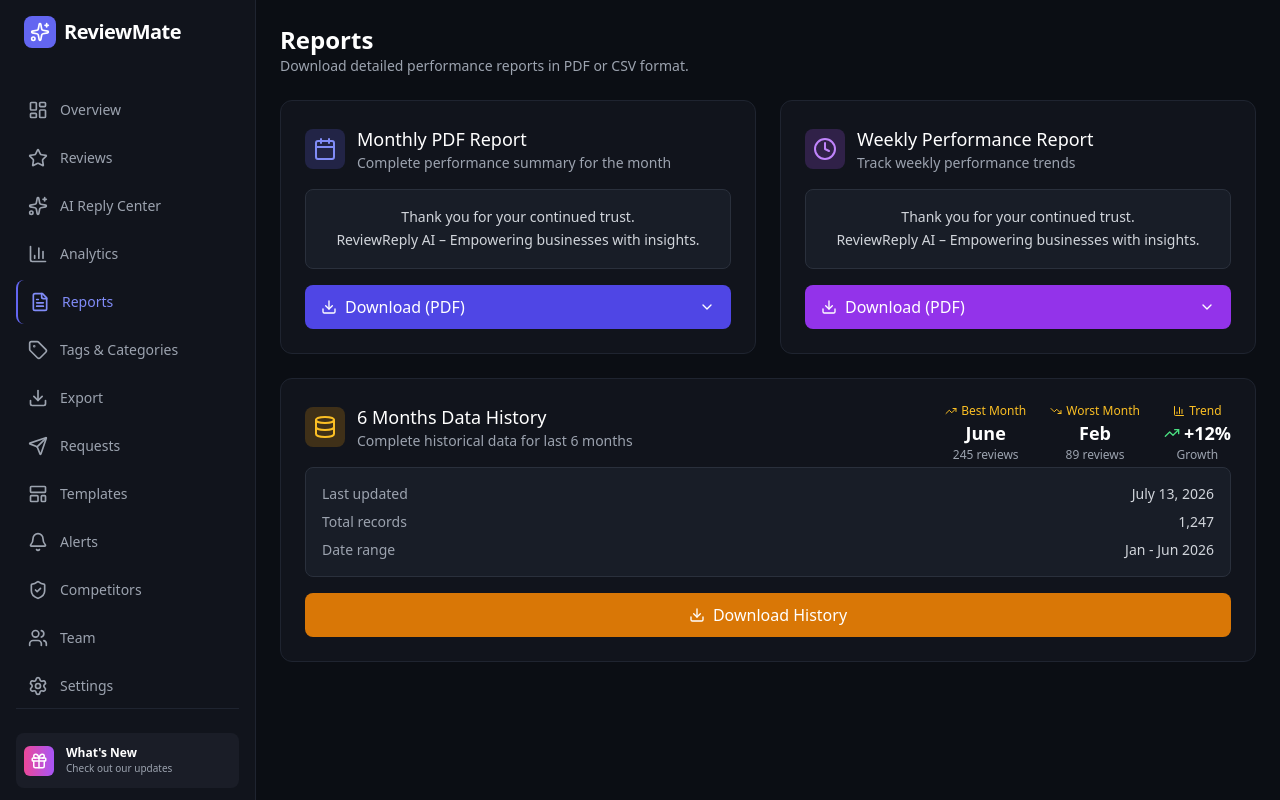
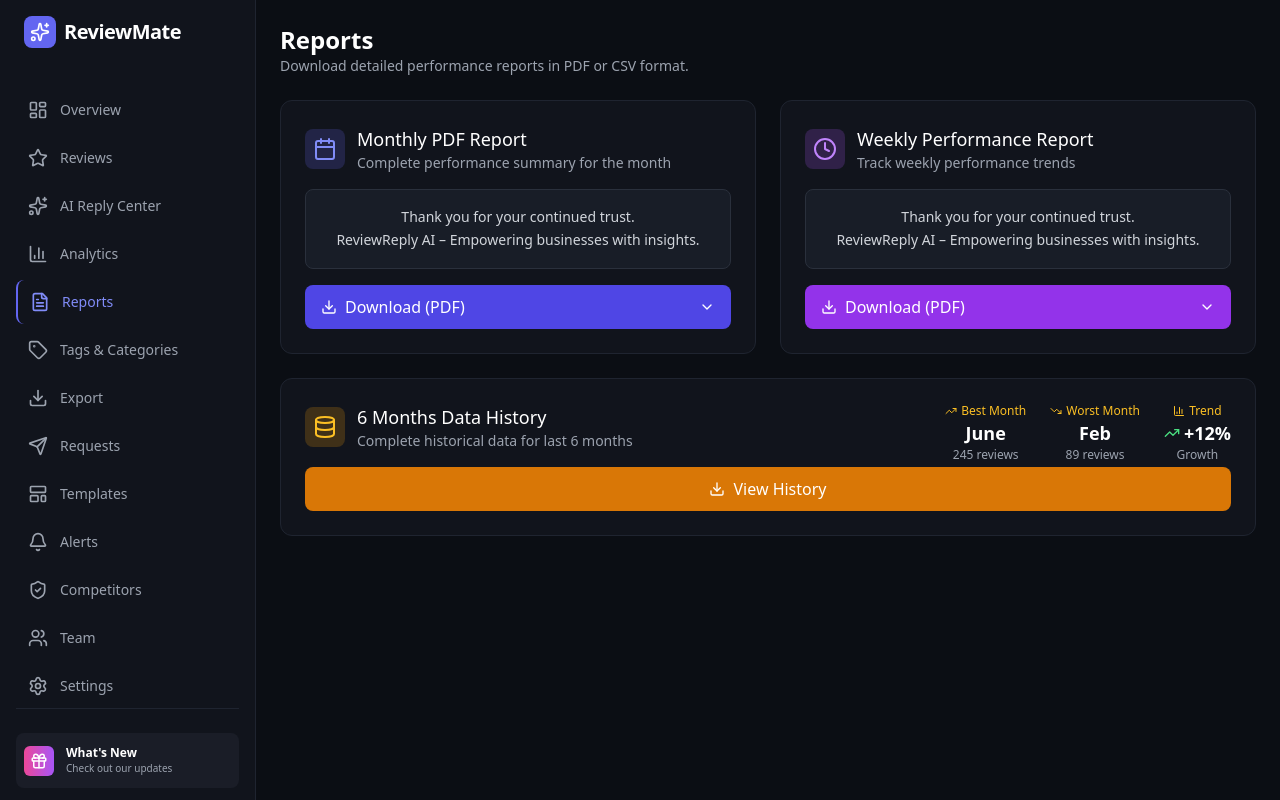
Before and after one commit to afnankhan123456/reviewreply-ai, a Next.js app: page /plans/standard/dashboard/reports in a window 1280 px wide. Built offline with nearby package versions, Linux system fonts and the light colour scheme.

Commit message:
Update page.tsx

```diff
--- a/app/plans/standard/dashboard/reports/page.tsx
+++ b/app/plans/standard/dashboard/reports/page.tsx
@@ -297,21 +297,6 @@ export default function ReportsPage() {
             </div>
           </div>
 
-          <div className="bg-[#181D27] border border-[#2A303C] rounded-lg p-4 mb-4">
-            <div className="flex justify-between items-center text-sm">
-              <span className="text-gray-400">Last updated</span>
-              <span className="text-gray-300">July 13, 2026</span>
-            </div>
-            <div className="flex justify-between items-center text-sm mt-2">
-              <span className="text-gray-400">Total records</span>
-              <span className="text-gray-300">1,247</span>
-            </div>
-            <div className="flex justify-between items-center text-sm mt-2">
-              <span className="text-gray-400">Date range</span>
-              <span className="text-gray-300">Jan - Jun 2026</span>
-            </div>
-          </div>
-
           <button
             onClick={handleDownloadHistory}
             disabled={isGeneratingHistory}
@@ -325,7 +310,7 @@ export default function ReportsPage() {
             ) : (
               <>
                 <Download className="w-4 h-4" />
-                <span>Download History</span>
+                <span>View History</span>
               </>
             )}
           </button>
```
